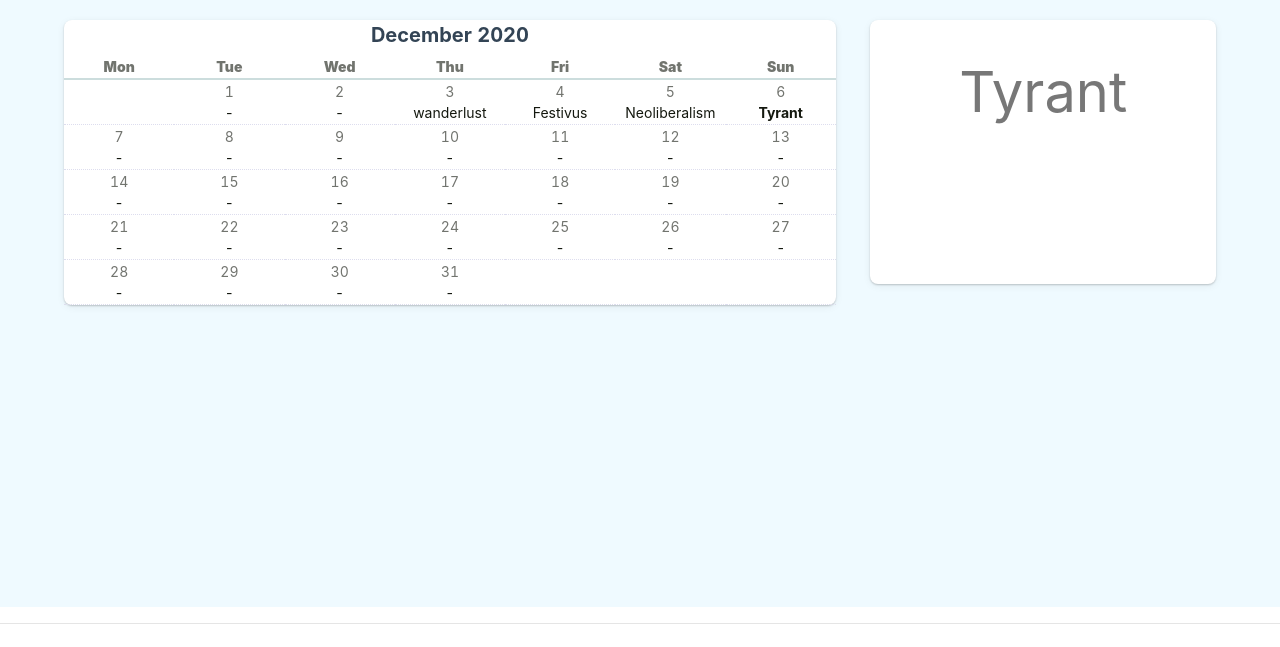
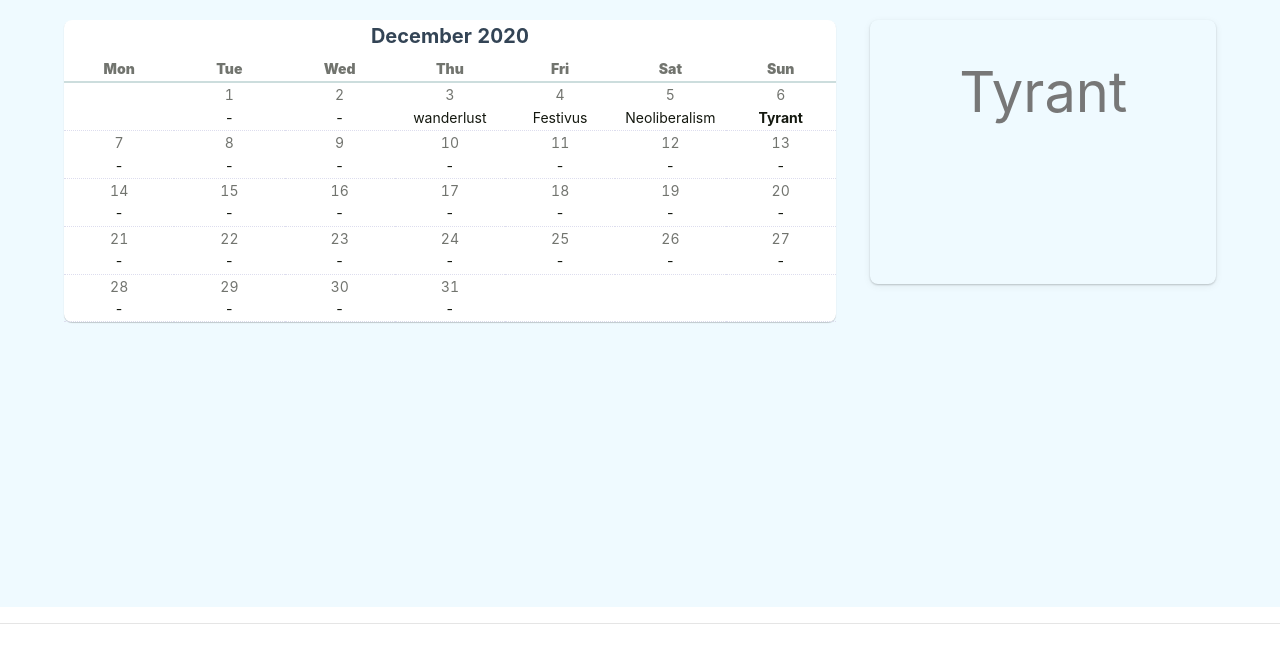
Before and after one commit to kylin-zhuo/home, a Flask app: page / in a window 1280 px wide. Shown: the part 44-691 px from the top of the page. Run offline with Flask 2, Linux system fonts and the light colour scheme; data comes from the database, SQL or seed files in the repository; both versions use the stored data as it was after the commit; some libraries are stand-ins or nearby versions.

```diff
--- a/static/css/home.css
+++ b/static/css/home.css
@@ -167,16 +167,16 @@ body {
   color: rgba(7, 12, 2, 0.95);
   font-size: 14px;
   font-variant: tabular-nums;
-  line-height: 1.5;
+  line-height: 1.6;
   background: #ffffff;
   border-radius: 8px;
-  box-shadow: rgba(0, 0, 0, 0.2) 0px 1px 2px, rgba(0, 0, 0, 0.06) 0px 2px 8px;
+  box-shadow: rgba(0, 0, 0, 0.2) 0px 1px 1px;
   text-align: center;
 }
 
 .cardboard-2 {
   box-sizing: border-box;
-  background: #fff;
+  /* background: #fff; */
   border-radius: 8px;
   color: rgba(0, 0, 0, 0.65);
   box-shadow: rgba(0, 0, 0, 0.2) 0px 1px 2px, rgba(0, 0, 0, 0.06) 0px 2px 8px;
```
Also changed, not shown: db/kylin-home.db.
